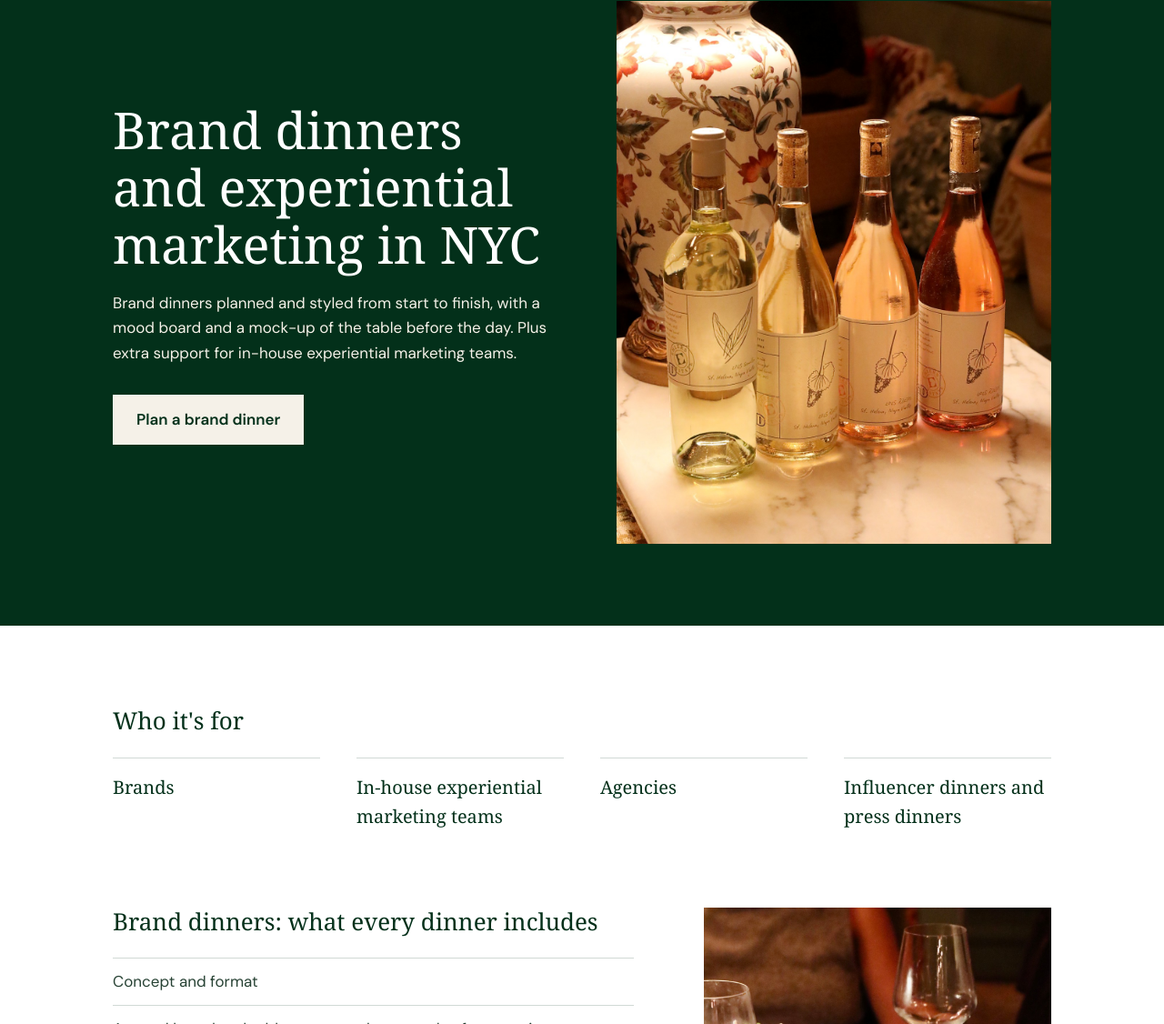
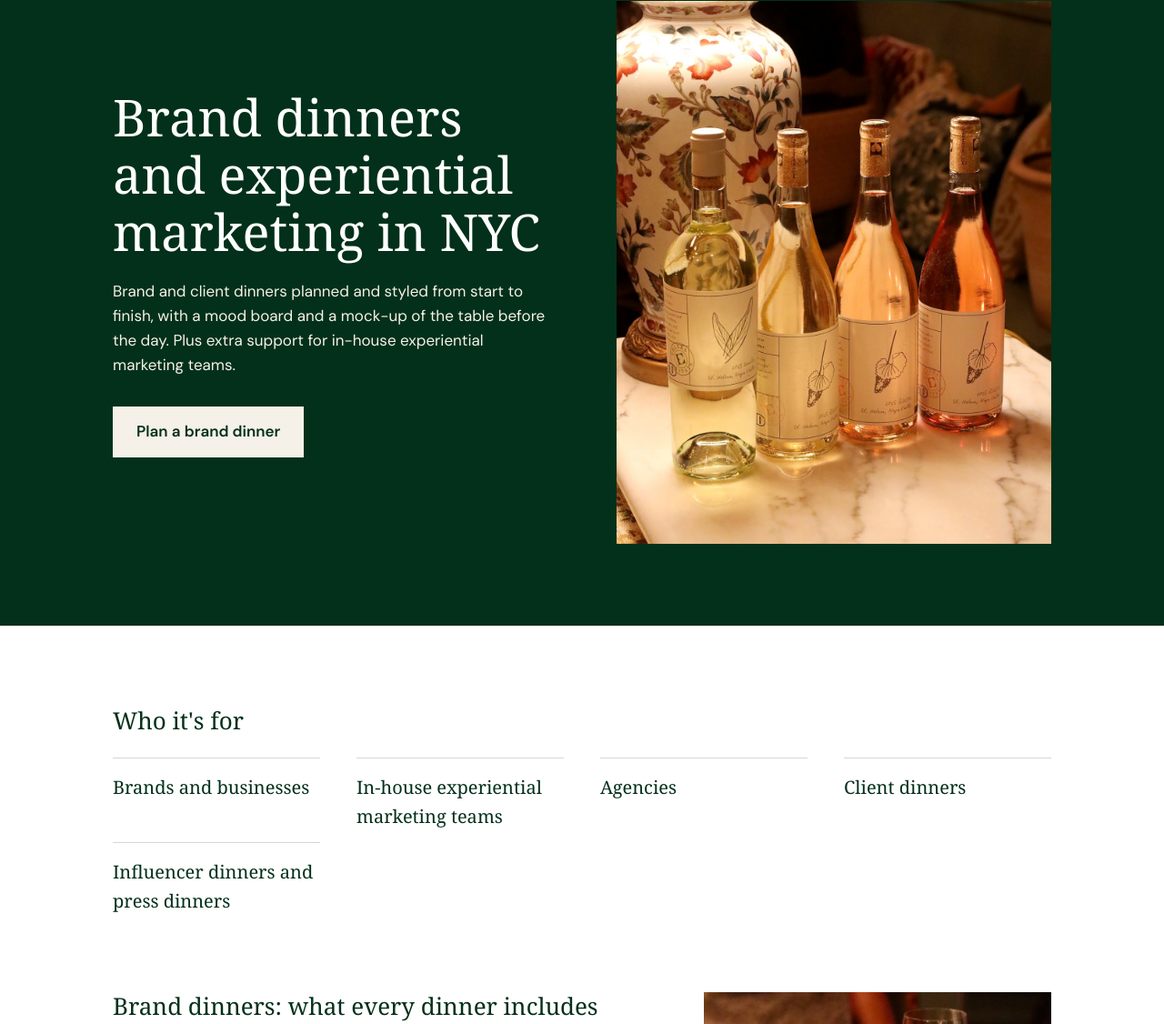
Before and after one commit to mariellefolan/chezmarielle-site, a plain HTML site: page brand-events/index.html in a window 1280 px wide. Shown: the part 153-1279 px from the top of the page at 91% size. Drawn offline with Linux system fonts and the light colour scheme; a web font is replaced by a local one.

Commit message:
Brands and businesses, and client dinners, on the homepage and the experiential marketing page
Co-Authored-By: Claude Opus 5.5 <noreply@anthropic.com>

```diff
--- a/brand-events/index.html
+++ b/brand-events/index.html
@@ -67,7 +67,7 @@
     <div class="hero-grid">
       <div class="hero-text">
         <h1>Brand dinners and experiential marketing in NYC</h1>
-        <p class="hero-line">Brand dinners planned and styled from start to finish, with a mood board and a mock-up of the table before the day. Plus extra support for in-house experiential marketing teams.</p>
+        <p class="hero-line">Brand and client dinners planned and styled from start to finish, with a mood board and a mock-up of the table before the day. Plus extra support for in-house experiential marketing teams.</p>
         <p class="hero-cta"><a class="button" href="/#plan">Plan a brand dinner</a></p>
       </div>
       <figure class="hero-photo">
@@ -83,9 +83,10 @@
     <div class="wrap">
       <h2>Who it's for</h2>
       <ul class="tags">
-        <li>Brands</li>
+        <li>Brands and businesses</li>
         <li>In-house experiential marketing teams</li>
         <li>Agencies</li>
+        <li>Client dinners</li>
         <li>Influencer dinners and press dinners</li>
       </ul>
 
```
Also changed, not shown: index.html (+2 -1 lines), llms.txt.
